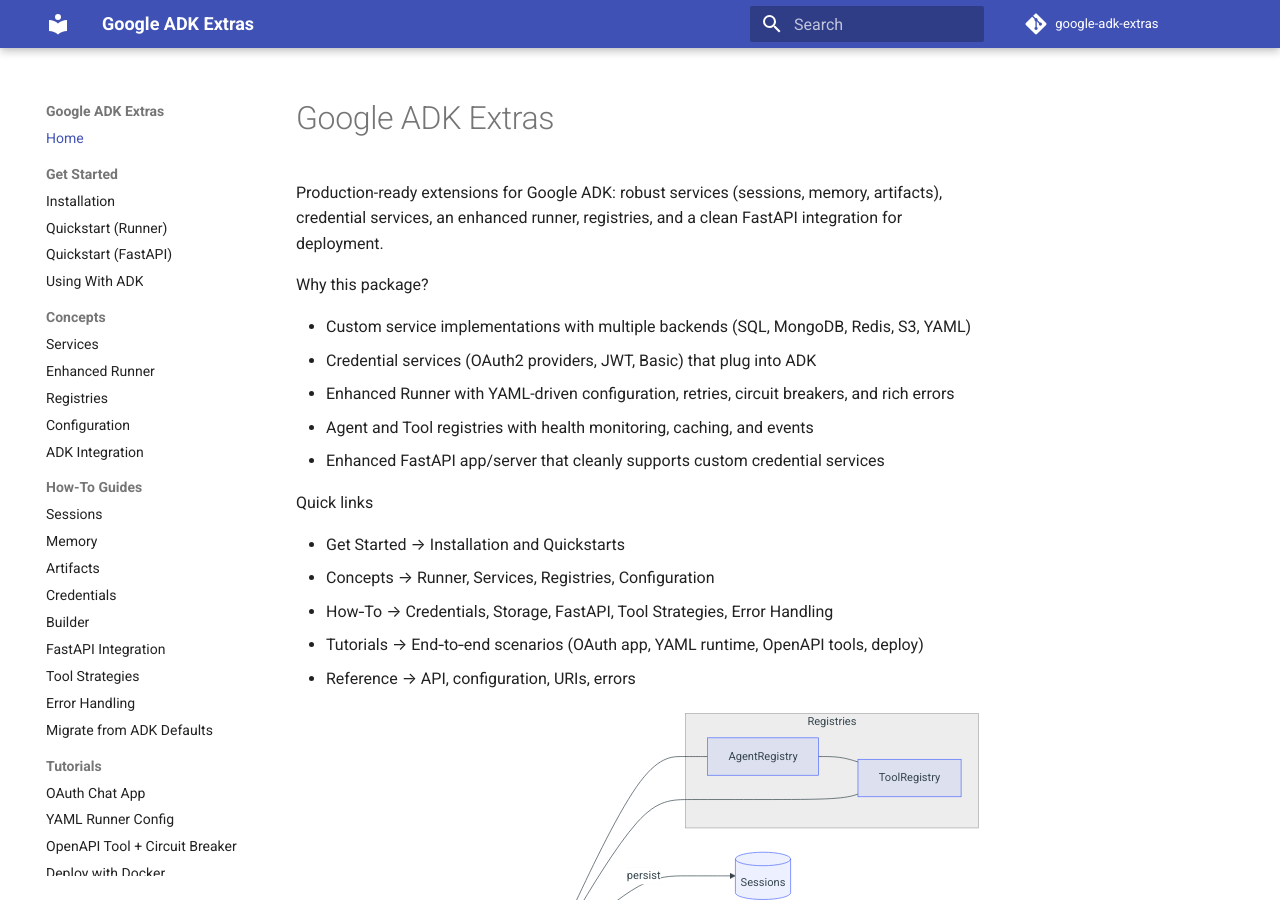
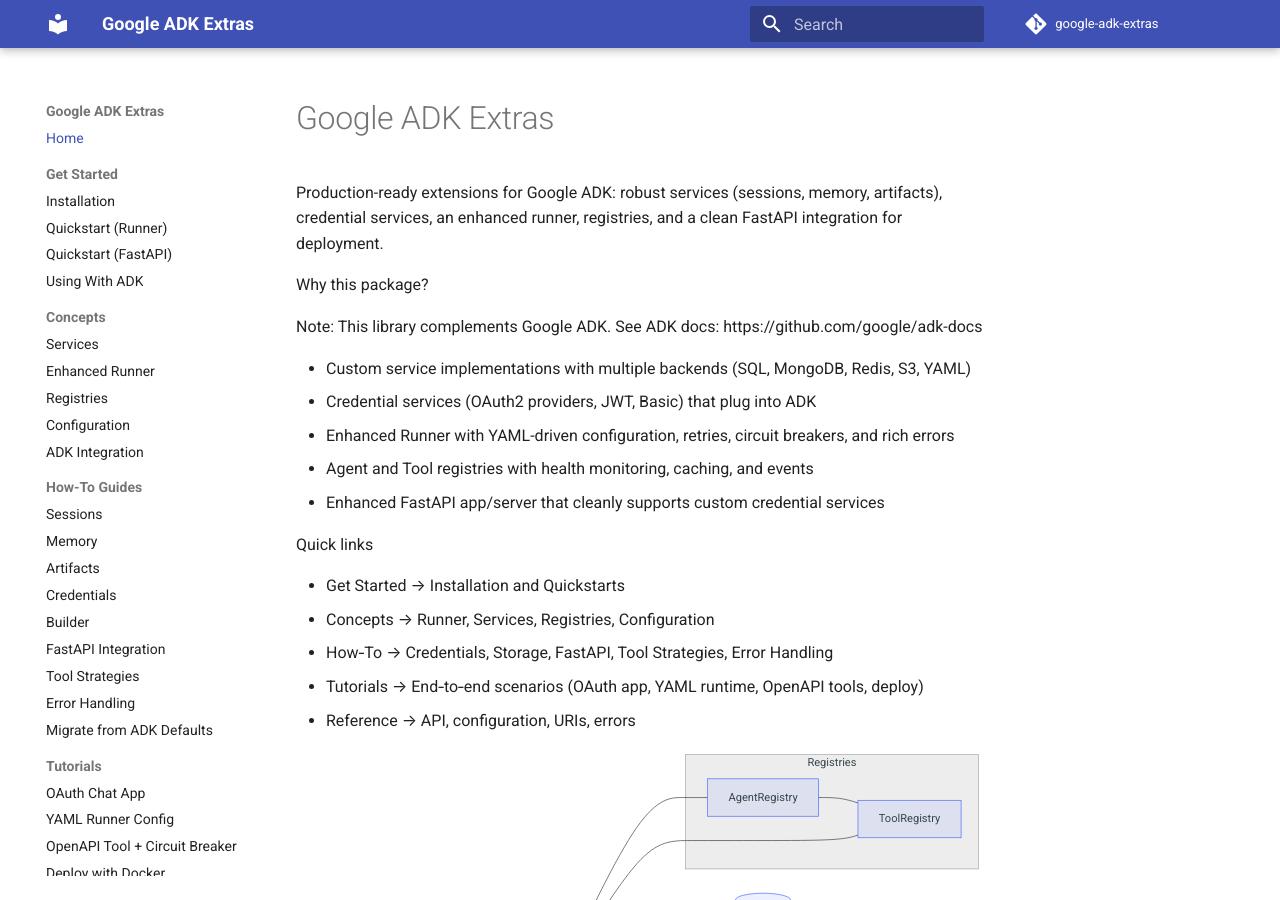
Before and after one commit to DeadMeme5441/google-adk-extras, an MkDocs documentation site: the page built from docs/index.md, in a window 1280 px wide and 900 px high. Built offline with MkDocs 1.6.1 and Material for MkDocs 9.7.7, drawn with Linux system fonts in a browser that asks for light colours; comment, search, counter and statistics services are not loaded.

Commit message:
docs: clarify relationship to ADK on homepage

```diff
--- a/docs/index.md
+++ b/docs/index.md
@@ -7,6 +7,8 @@
 Production-ready extensions for Google ADK: robust services (sessions, memory, artifacts), credential services, an enhanced runner, registries, and a clean FastAPI integration for deployment.
 
 Why this package?
+
+Note: This library complements Google ADK. See ADK docs: https://github.com/google/adk-docs
 
 - Custom service implementations with multiple backends (SQL, MongoDB, Redis, S3, YAML)
 - Credential services (OAuth2 providers, JWT, Basic) that plug into ADK
```
